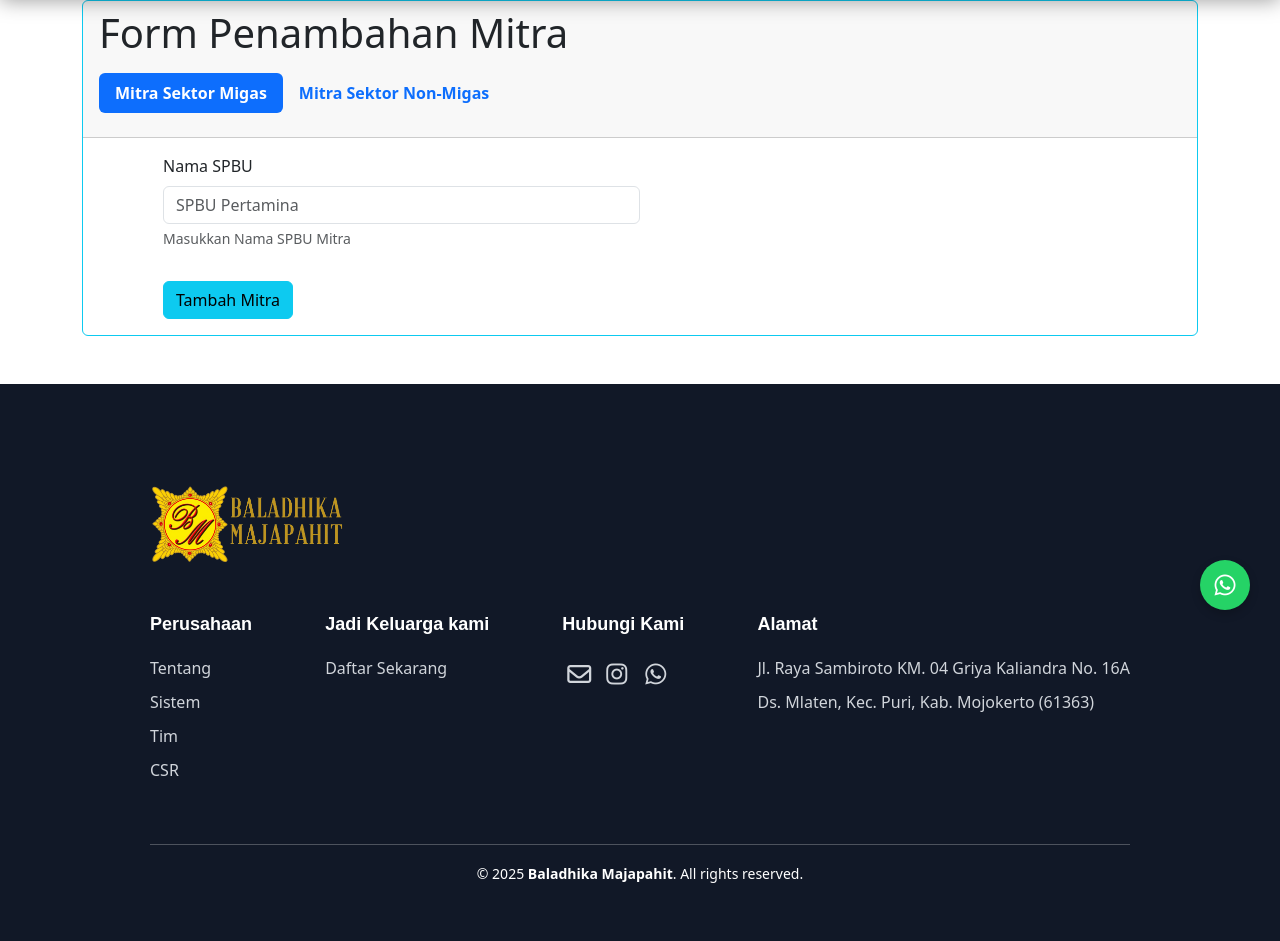
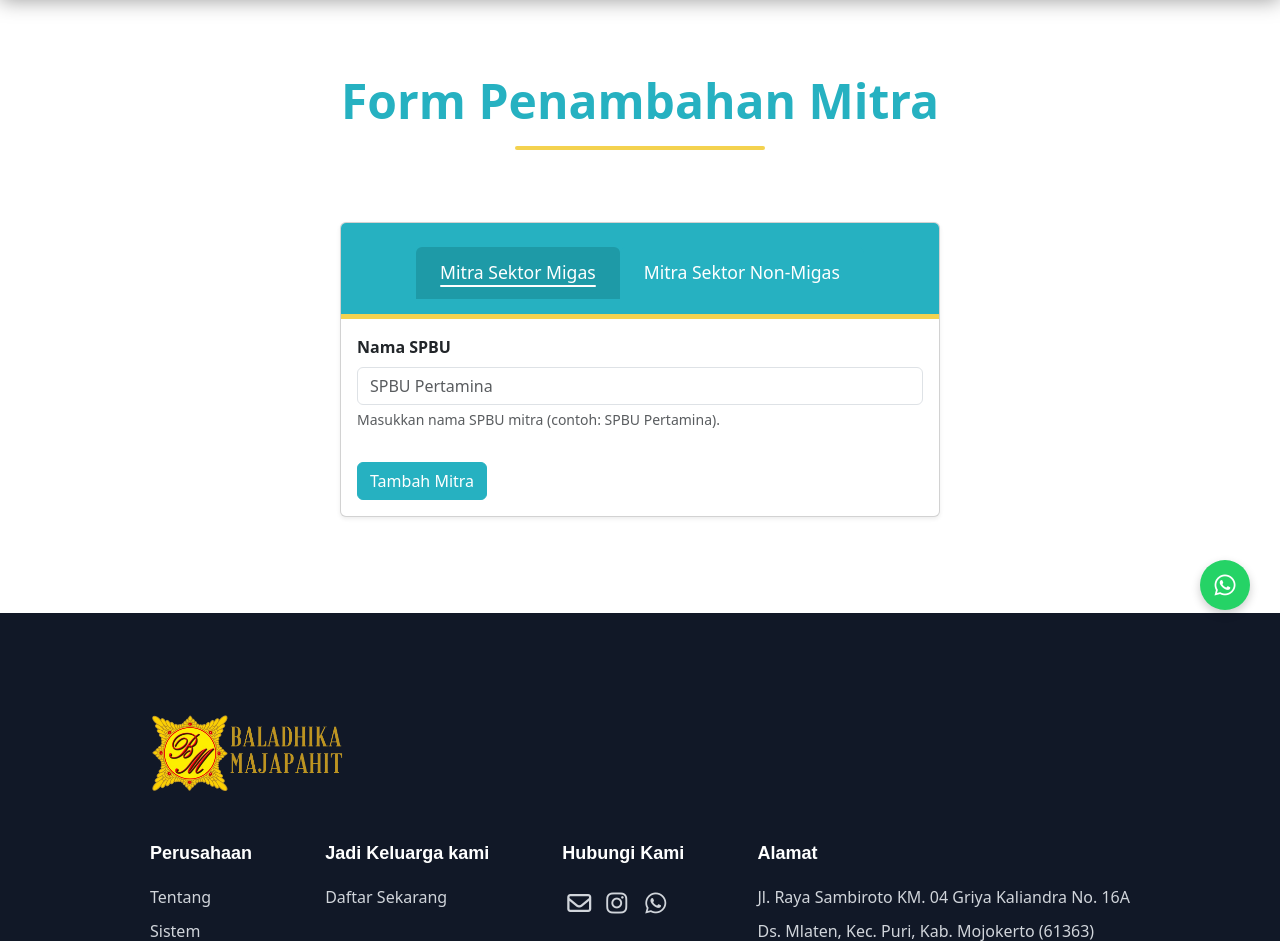
Before and after one commit to meglionn/Baladhika-Majapahit, a CodeIgniter app: page /balamajaweb/profilecrud/add in a window 1280 px wide. Shown: the part 90-1031 px from the top of the page. Before the commit the page ends 973 px from the top, so only its background shows below. Run offline with CodeIgniter, Linux system fonts and the light colour scheme.

Commit message:
Update admin page

```diff
--- a/application/controllers/Profilecrud.php
+++ b/application/controllers/Profilecrud.php
@@ -13,9 +13,9 @@ class Profilecrud extends CI_Controller
   public function index()
   {
     $data['title'] = 'Baladhika Majapahit | Profilecrud';
+    $this->load->view('templates/header', $data);
     $data['mitra'] = $this->modelMitra->getAllMitra();
     $data['migas'] = $this->modelMigas->getAllMigas();
-    $this->load->view('templates/header', $data);
     $this->load->view('profilecrud/index', $data);
     $this->load->view('templates/footer');
   }
--- a/application/views/profilecrud/add.php
+++ b/application/views/profilecrud/add.php
@@ -1,60 +1,175 @@
-<main>
-    <section class="form tambah mitra">
-        <div class="container">
-            <div class="card border-info mb-5">
-                <div class="card-header">
-                    <h1>Form Penambahan Mitra</h1>
-                    <ul class="nav nav-pills mb-3 mt-3" id="pills-tab" role="tablist">
+<style>
+  .admin-header {
+    color: #26b1c1;
+  }
+
+  .admin-header::after {
+    content: "";
+    display: block;
+    width: 250px;
+    height: 4px;
+    background-color: #f4d24f;
+    margin: 16px auto 0;
+    border-radius: 2px;
+  }
+
+  .bg-custom {
+    background-color: #26b1c1 !important;
+  }
+
+  .btn-custom {
+    background-color: #26b1c1;
+    border-color: #26b1c1;
+    color: #fff;
+  }
+
+  .btn-custom:hover {
+    background-color: #1e9aa7;
+    border-color: #1e9aa7;
+  }
+
+  .nav-tabs .nav-link {
+    font-size: 1.1rem;
+    font-weight: 500;
+    padding: 0.75rem 1.5rem;
+    color: #fff;
+    background-color: #26b1c1;
+    border: none;
+    transition: background-color 0.2s;
+  }
+
+  .nav-tabs .nav-link:hover {
+    background-color: #33c1d2;
+  }
+
+  .nav-tabs .nav-link.active {
+    background-color: #1e9aa7;
+    color: #fff;
+    /* border-bottom: 4px solid #fff; */
+  }
+
+  .nav-tabs .nav-link.active::after {
+    content: "";
+    display: block;
+    width: 100%;
+    height: 2px;
+    background-color: #fff;
+    /* margin: 16px auto 0; */
+    border-radius: 2px;
+  }
+
+  .nav-tabs .nav-link:focus {
+    outline: 2px solid #1e9aa7;
+    outline-offset: -2px;
+  }
+
+  .card-header {
+    display: flex;
+    justify-content: center;
+    border-bottom: 5px solid #f4d24f;
+  }
+
+  .card {
+    width: 600px;
+  }
+
+  .form-tambah-mitra {
+    display: flex;
+    justify-content: center;
+  }
+</style>
+
+<main class="container my-5">
+  <section class="admin-header text-center py-4">
+    <h1 class="display-5 fw-bold">Form Penambahan Mitra</h1>
+  </section>
+
+  <section class="form-tambah-mitra m-5 mt-0 p-5">
+    <div class="card shadow-sm ">
+      <div class="card-header bg-custom text-white py-4">
+        <ul class="nav nav-tabs card-header-tabs" id="pills-tab" role="tablist">
           <li class="nav-item" role="presentation">
-                        <button class="nav-link active" id="pills-home-tab" data-bs-toggle="pill" data-bs-target="#pills-migas" type="button" role="tab" aria-controls="pills-migas" aria-selected="true">Mitra Sektor Migas</button>
+            <button class="nav-link active" id="pills-migas-tab" data-bs-toggle="tab"
+              data-bs-target="#pills-migas" type="button" role="tab"
+              aria-controls="pills-migas" aria-selected="true">Mitra Sektor Migas</button>
           </li>
+
           <li class="nav-item" role="presentation">
-                        <button class="nav-link" id="pills-nongas-tab" data-bs-toggle="pill" data-bs-target="#pills-nongas" type="button" role="tab" aria-controls="pills-nongas" aria-selected="false">Mitra Sektor Non-Migas</button>
+            <button class="nav-link" id="pills-nongas-tab" data-bs-toggle="tab"
+              data-bs-target="#pills-nongas" type="button" role="tab"
+              aria-controls="pills-nongas" aria-selected="false">Mitra Sektor Non-Migas</button>
           </li>
         </ul>
       </div>
-                <div class="tab-content" id="pills-tabContent">
-                    <?php if(validation_errors()): ?>
-                    <div class="alert alert-danger" role="alert">
+
+      <div class="card-body">
+
+        <?php if (validation_errors()): ?>
+          <div class="alert alert-danger alert-dismissible fade show" role="alert">
             <?= validation_errors(); ?>
+            <button type="button" class="btn-close" data-bs-dismiss="alert" aria-label="Close"></button>
           </div>
         <?php endif; ?>
-                    <div class="tab-pane fade show active" id="pills-migas" role="tabpanel" aria-labelledby="pills-migas-tab" tabindex="0">
-                        <div class="row-mt-3">
-                            <div class="col-md-6">
+
+        <div class="tab-content" id="pills-tabContent">
+          <div class="tab-pane fade show active" id="pills-migas" role="tabpanel"
+            aria-labelledby="pills-migas-tab" tabindex="0">
             <form action="" method="post">
-                                    <div class="mb-3 mt-3" style="margin-left: 5rem;">
-
-                                        <label for="namaGas" class="form-label">Nama SPBU</label>
-                                        <input  id="namaGas" name="namaGas" type="text" class="form-control" placeholder="SPBU Pertamina" aria-describedby="gasHelp">
-                                        <div id="gasHelp" class="form-text mb-3">Masukkan Nama SPBU Mitra</div>
-
-                                        <button type="submit" name="add" class="btn btn-info mt-3">Tambah Mitra</button>
+              <div class="mb-3 form">
+                <label for="namaGas" class="form-label fw-semibold">Nama SPBU</label>
+                <input id="namaGas" name="namaGas" type="text"
+                  class="form-control" placeholder="SPBU Pertamina"
+                  aria-describedby="gasHelp" required>
+                <div id="gasHelp" class="form-text">Masukkan nama SPBU mitra (contoh: SPBU Pertamina).</div>
               </div>
+              <button type="submit" name="add" class="btn btn-custom mt-3">Tambah Mitra</button>
             </form>
           </div>
+
+          <div class="tab-pane fade" id="pills-nongas" role="tabpanel"
+            aria-labelledby="pills-nongas-tab" tabindex="0">
+            <form action="" method="post" enctype="multipart/form-data">
+              <div class="mb-3">
+                <label for="namaMitra" class="form-label fw-semibold">Nama Perusahaan</label>
+                <input id="namaMitra" name="namaMitra" type="text"
+                  class="form-control" placeholder="PT. Baladhika Majapahit"
+                  aria-describedby="mitraHelp" required>
+                <div id="mitraHelp" class="form-text">Masukkan nama perusahaan mitra.</div>
+              </div>
+              <div class="mb-3">
+                <label for="logo" class="form-label fw-semibold">Logo Perusahaan</label>
+                <input id="logo" name="logo" type="file"
+                  class="form-control" aria-describedby="logoHelp" accept="image/*">
+                <div id="logoHelp" class="form-text">Unggah logo perusahaan mitra (format: JPG, PNG).</div>
+                <div class="mt-3">
+                  <img id="logoPreview" src="#" alt="Pratinjau Logo"
+                    class="img-fluid rounded" style="max-width: 200px; max-height: 200px; display: none;">
                 </div>
               </div>
-                    <div class="tab-pane fade" id="pills-nongas" role="tabpanel" aria-labelledby="pills-nongas-tab" tabindex="0">
-                        <div class="col-md-6">
-                            <form action="" method="post">
-                                <div class="mb-3 mt-3" style="margin-left: 5rem;">
-
-                                    <label for="namaMitra" class="form-label">Nama Perusaan</label>
-                                    <input  id="namaMitra" name="namaMitra" type="text" class="form-control" placeholder="PT. Baladhika Majapahit" aria-describedby="mitraHelp">
-                                    <div id="mitraHelp" class="form-text mb-3">Masukkan Nama Perusahaan Mitra</div>
-
-                                    <label for="logo" class="form-label">Logo Perusahaan</label>
-                                    <input id="logo" class="logo" name="logo" type="file" aria-describedby="mitraHelp">
-                                    <div id="mitraHelp" class="form-text mb-3">Masukkan Logo Perusahaan Mitra</div>
-
-                                    <button type="submit" name="add" class="btn btn-info mt-3">Tambah Mitra</button>
-                                </div>
+              <button type="submit" name="add" class="btn btn-custom mt-3">Tambah Mitra</button>
             </form>
           </div>
         </div>
       </div>
     </div>
-
   </section>
 </main>
+
+<script>
+  document.getElementById('logo').addEventListener('change', function(event) {
+    const file = event.target.files[0];
+    const preview = document.getElementById('logoPreview');
+
+    if (file) {
+      const reader = new FileReader();
+      reader.onload = function(e) {
+        preview.src = e.target.result;
+        preview.style.display = 'block';
+      };
+      reader.readAsDataURL(file);
+    } else {
+      preview.src = '#';
+      preview.style.display = 'none';
+    }
+  });
+</script>
--- a/application/views/templates/footer.php
+++ b/application/views/templates/footer.php
@@ -1,6 +1,6 @@
  <footer class="footer-container">
    <div class="footer-image">
-     <img src="assets/image/logo/1textstack.png" alt="">
+     <img src="<?= base_url('assets/image/logo/1textstack.png'); ?>" alt="Footer Logo Image">
    </div>
 
    <div class="footer-content">
--- a/application/views/templates/header.php
+++ b/application/views/templates/header.php
@@ -18,17 +18,17 @@
     rel="stylesheet">
 
   <!-- Icon Page -->
-  <link rel="icon" href="assets/image/logo/logo.ico" type="image/x-icons">
+  <link rel="icon" href="<?= base_url('assets/image/logo/logo.ico'); ?>" type="image/x-icons">
 
   <!-- Styles -->
-  <link rel="stylesheet" href="assets/styles/shared/general.css">
-  <link rel="stylesheet" href="assets/styles/shared/header.css">
-  <link rel="stylesheet" href="assets/styles/shared/footer.css">
-  <link rel="stylesheet" href="assets/styles/pages/beranda.css">
-  <link rel="stylesheet" href="assets/styles/pages/profile.css">
-  <link rel="stylesheet" href="assets/styles/pages/sistem.css">
-  <link rel="stylesheet" href="assets/styles/pages/tim.css">
-  <link rel="stylesheet" href="assets/styles/pages/csr.css">
+  <link rel="stylesheet" href="<?= base_url('assets/styles/shared/general.css'); ?>">
+  <link rel="stylesheet" href="<?= base_url('assets/styles/shared/header.css'); ?>">
+  <link rel="stylesheet" href="<?= base_url('assets/styles/shared/footer.css'); ?>">
+  <link rel="stylesheet" href="<?= base_url('assets/styles/pages/beranda.css'); ?>">
+  <link rel="stylesheet" href="<?= base_url('assets/styles/pages/profile.css'); ?>">
+  <link rel="stylesheet" href="<?= base_url('assets/styles/pages/sistem.css'); ?>">
+  <link rel="stylesheet" href="<?= base_url('assets/styles/pages/tim.css'); ?>">
+  <link rel="stylesheet" href="<?= base_url('assets/styles/pages/csr.css'); ?>">
 
   <!-- Bootstrap -->
   <link href="https://cdn.jsdelivr.net/npm/bootstrap@5.3.5/dist/css/bootstrap.min.css" rel="stylesheet"
@@ -45,13 +45,13 @@
   <link rel="stylesheet" href="https://cdnjs.cloudflare.com/ajax/libs/font-awesome/6.5.1/css/all.min.css" integrity="sha512-DTOQO9RWCH3ppGqcWaEA1BIZOC6xxalwEsw9c2QQeAIftl+Vegovlnee1c9QX4TctnWMn13TZye+giMm8e2LwA==" crossorigin="anonymous" referrerpolicy="no-referrer" />
 
   <!-- Scripts -->
-  <script defer src="assets/script/scroll.js"></script>
+  <script defer src="<?= base_url('assets/script/scroll.js'); ?>"></script>
 </head>
 
 <body>
   <header class="header">
     <div class="left-section">
-      <a href="<?= base_url(); ?>home"><img src="assets/image/logo/2text.png"></a>
+      <a href="<?= base_url(); ?>home"><img src="<?= base_url('assets/image/logo/2text.png'); ?>"></a>
     </div>
 
     <div class="right-section">
--- a/assets/styles/pages/tim.css
+++ b/assets/styles/pages/tim.css
@@ -226,7 +226,7 @@
   margin-bottom: 50px;
 }
 
-.position-title h1 {
+.position-title {
   font-size: 40;
   font-weight: bold;
   color: #ffc107;
@@ -235,10 +235,11 @@
   margin: 0;
   position: relative;
 	font-family: "Montserrat", sans-serif;
+  margin-bottom: 50px;
 }
 
-.position-title h1::before,
-.position-title h1::after {
+.position-title::before,
+.position-title::after {
   content: '';
   height: 2px;
   width: 40px;
@@ -247,12 +248,12 @@
   top: 50%;
 }
 
-.position-title h1::before {
+.position-title::before {
   right: 100%;
   margin-right: 15px;
 }
 
-.position-title h1::after {
+.position-title::after {
   left: 100%;
   margin-left: 15px;
 }
```
Also changed, not shown: application/views/pages/profil.php (+7 -2 lines), application/views/profilecrud/index.php (+48 -110 lines), assets/styles/pages/profile.css (+31 -3 lines). Lines whose indentation alone changed are shown as unchanged.
